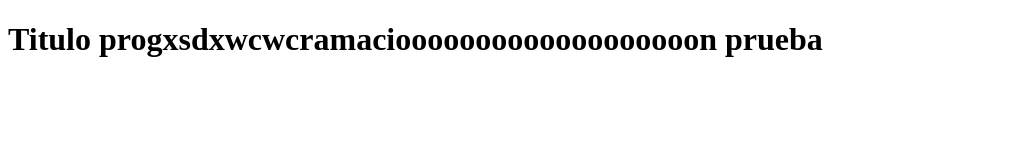
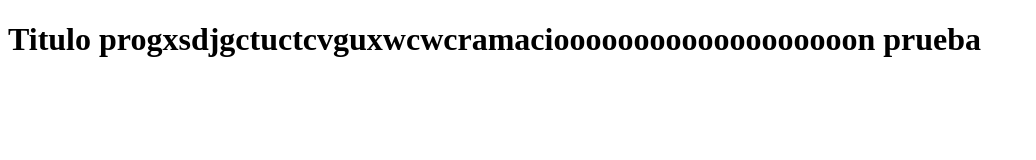
Before and after one commit to manueldeveloper99/team-main-colaboration-practice, a plain HTML site: page index.html in a window 1280 px wide. Shown: the whole page, without its empty margins (0-1036 px from the left). Drawn offline with Linux system fonts and the light colour scheme.

Commit message:
otro cambio de prueba en mi branchjhjjjjjjjjjjjjjjjjjj

```diff
--- a/index.html
+++ b/index.html
@@ -6,7 +6,7 @@
 </head>
 <body>
 
-<h1>Titulo progxsdxwcwcramaciooooooooooooooooooon prueba</h1>
+<h1>Titulo progxsdjgctuctcvguxwcwcramaciooooooooooooooooooon prueba</h1>
 
 </body>
 </html>
```
